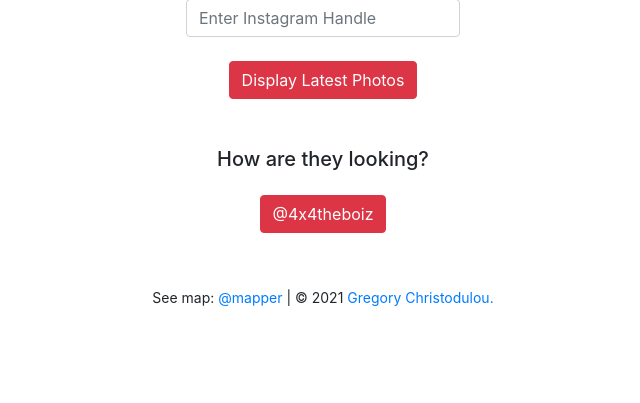
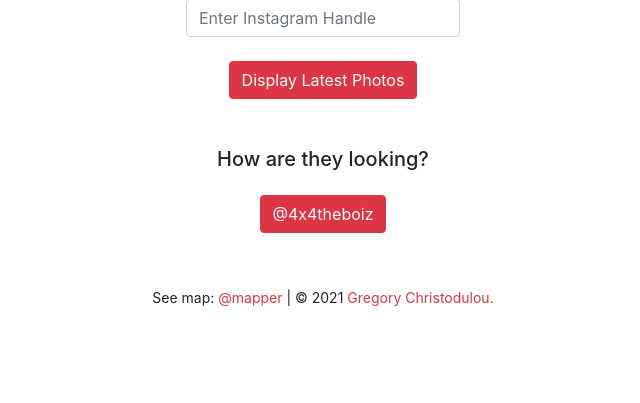
Before and after one commit to SirGlory/atmapper, a Flask app: page /atviewer in a window 1280 px wide. Shown: the part 206-609 px from the top of the page, without its empty margins (317-957 px from the left). Run offline with Flask 2, Linux system fonts and the light colour scheme; some libraries are stand-ins or nearby versions.

Commit message:
changed url link color to red

```diff
--- a/templates/viewer_base.html
+++ b/templates/viewer_base.html
@@ -60,8 +60,8 @@
 
     <footer class="text-center m-1">
         {% block footer %}
-            <small> See map: <a href="https://atmapper.herokuapp.com/" title="@mapper">@mapper</a>
-              |   &copy; <script>document.write(new Date().getFullYear())</script> <a href="https://linkedin.com/in/gregory-christodoulou" title="Written by Gregory Christodulou">Gregory Christodulou.</a>
+            <small> See map: <a class="text-danger" href="https://atmapper.herokuapp.com/" title="@mapper">@mapper</a>
+              |   &copy; <script>document.write(new Date().getFullYear())</script> <a class="text-danger" href="https://linkedin.com/in/gregory-christodoulou" title="Written by Gregory Christodulou">Gregory Christodulou.</a>
             </small>
         {% endblock %}
     </footer>
```
